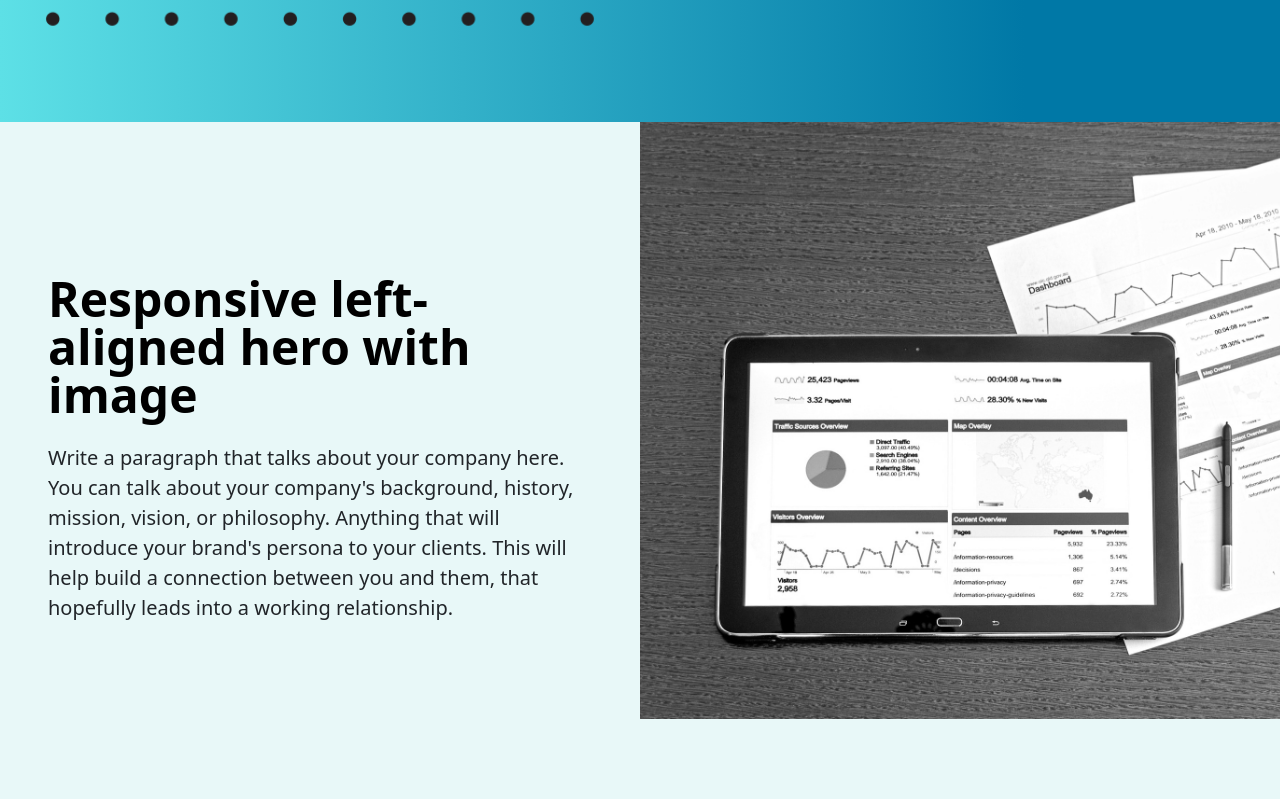
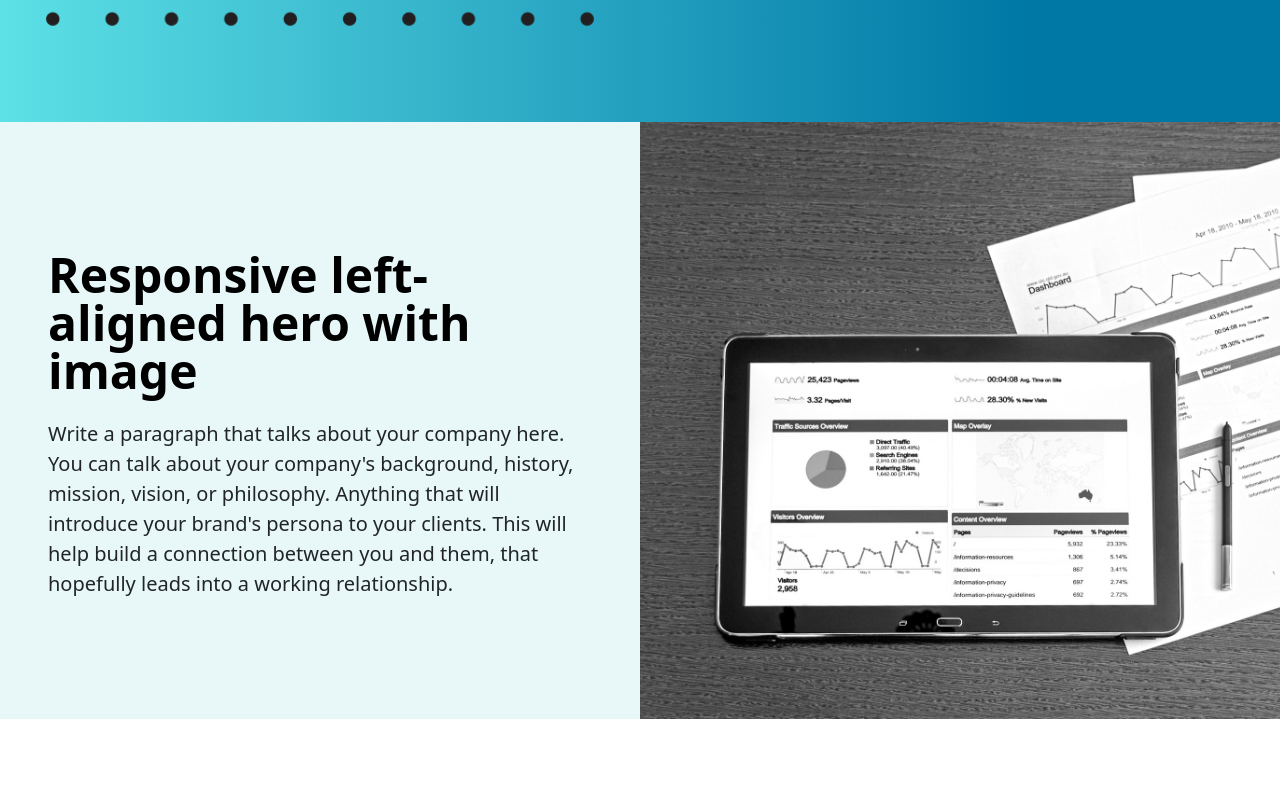
Before and after one commit to akosnv/akosnv.github.io, a plain HTML site: page index.html in a window 1280 px wide. Shown: the part 740-1540 px from the top of the page. Drawn offline with nearby package versions, Linux system fonts and the light colour scheme.

Commit message:
Add files via upload

```diff
--- a/index.html
+++ b/index.html
@@ -32,14 +32,14 @@
 
     <!-- Profile Section -->
     <section id="profile" class="profile-bg">
-        <div class="container col-xxl-12" style="padding: 0; padding-bottom: 10vh; overflow: hidden;">
+        <div class="container col-xxl-12" style="padding:0; overflow: hidden;">
             <div class="row flex-lg-row-reverse align-items-center" style="margin:0;">
 
               <div class="col-12 col-lg-6 col-xxl-6" style="padding: 0;">
                 <img src="./images/profile_color_black.jpg" class="object-fit-cover" style="max-width: 140%; height: auto;" alt="Adatelemzés Portfolio" loading="lazy">
               </div>
 
-              <div class="col-lg-6 px-lg-5 px-sm-5 pt-sm-5">
+              <div class="col-lg-6 px-lg-5 px-sm-5 py-sm-5">
                 <h2 class="display-5 fw-bold text-body-emphasis lh-1 mb-4 mt-4">Responsive left-aligned hero with image</h2>
                 <p class="lead">Write a paragraph that talks about your company here. You can talk about your company's background, history, mission, vision, or philosophy. Anything that will introduce your brand's persona to your clients. This will help build a connection between you and them, that hopefully leads into a working relationship.</p>
               </div>
```
